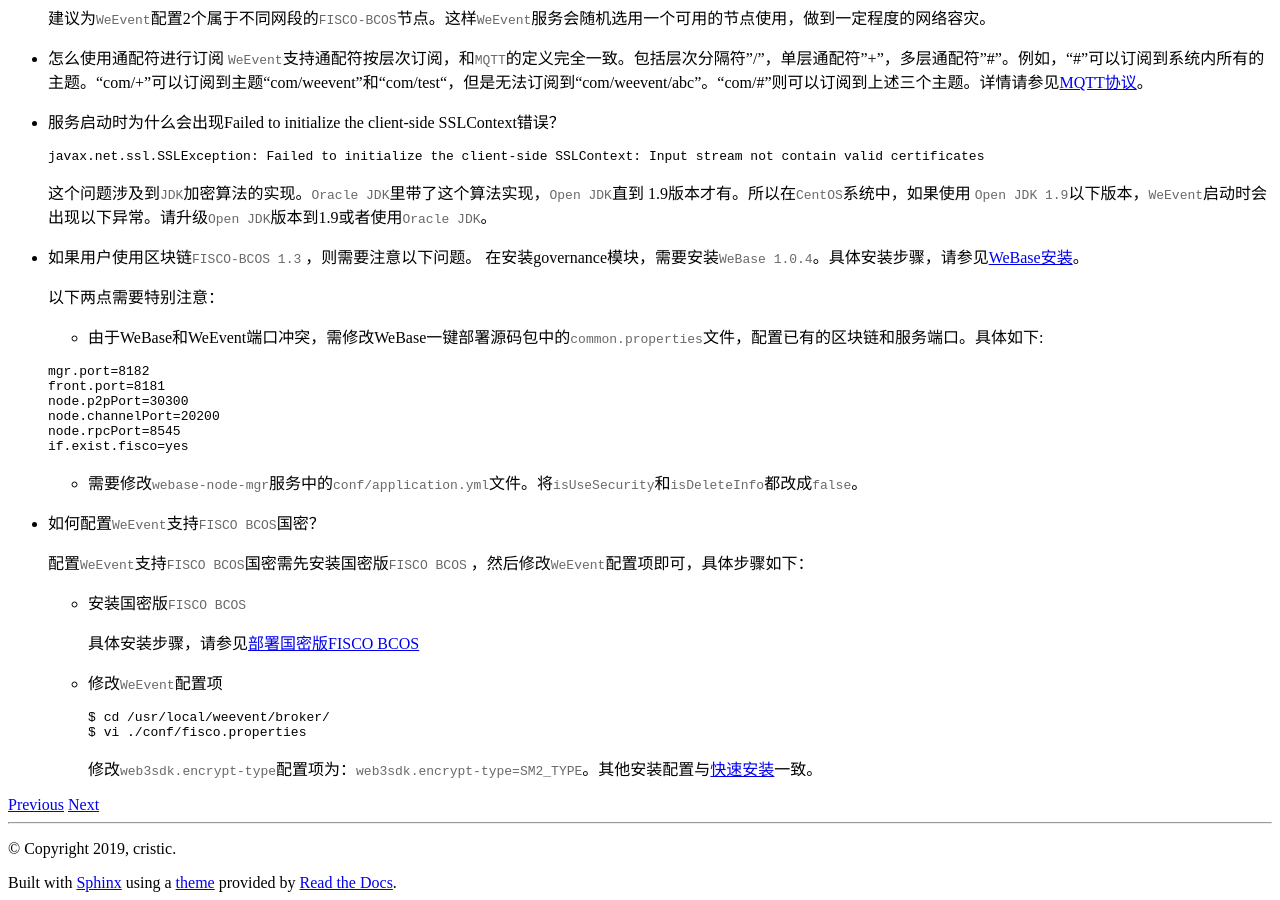
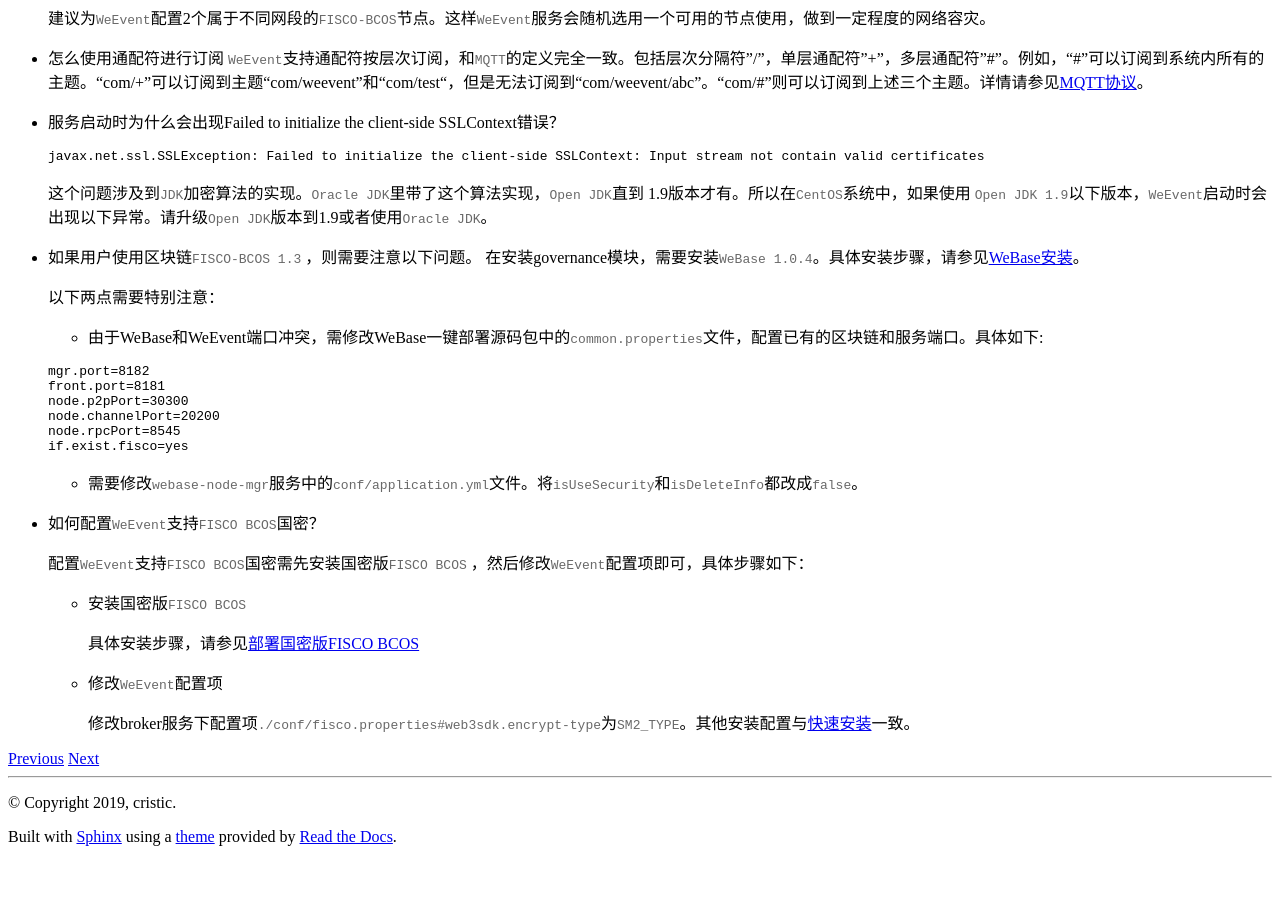
Before and after one commit to WeBankBlockchain/WeEvent-docs, a Sphinx documentation site: the page built from docs/faq/weevent.md, in a window 1280 px wide and 900 px high, scrolled down 1765 px. Built offline with Sphinx 7.4.7 and the Read the Docs theme 2.0.0, drawn with Linux system fonts in a browser that asks for light colours; after the commit the page ends 2619 px from its top, so only the background shows below that.

Commit message:
optimize document

````diff
--- a/docs/faq/weevent.md
+++ b/docs/faq/weevent.md
@@ -104,8 +104,4 @@
 
   - 修改`WeEvent`配置项
 
-      ```shell
-      $ cd /usr/local/weevent/broker/
-      $ vi ./conf/fisco.properties
-      ```
-     修改`web3sdk.encrypt-type`配置项为：`web3sdk.encrypt-type=SM2_TYPE`。其他安装配置与[快速安装](../install/quickinstall.md)一致。
+     修改broker服务下配置项`./conf/fisco.properties#web3sdk.encrypt-type`为`SM2_TYPE`。其他安装配置与[快速安装](../install/quickinstall.md)一致。
````
Also changed, not shown: docs/install/quickinstall.md (line endings or trailing spaces).
